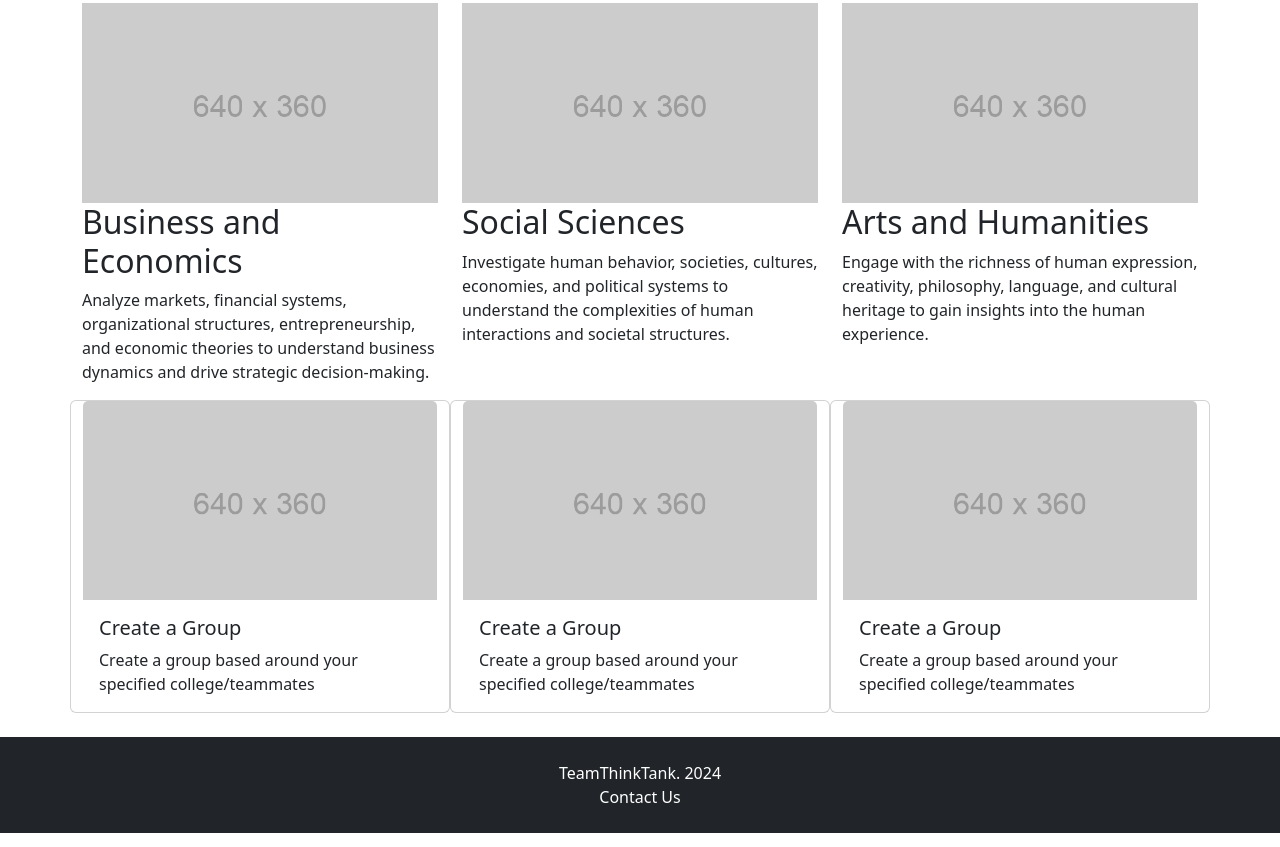
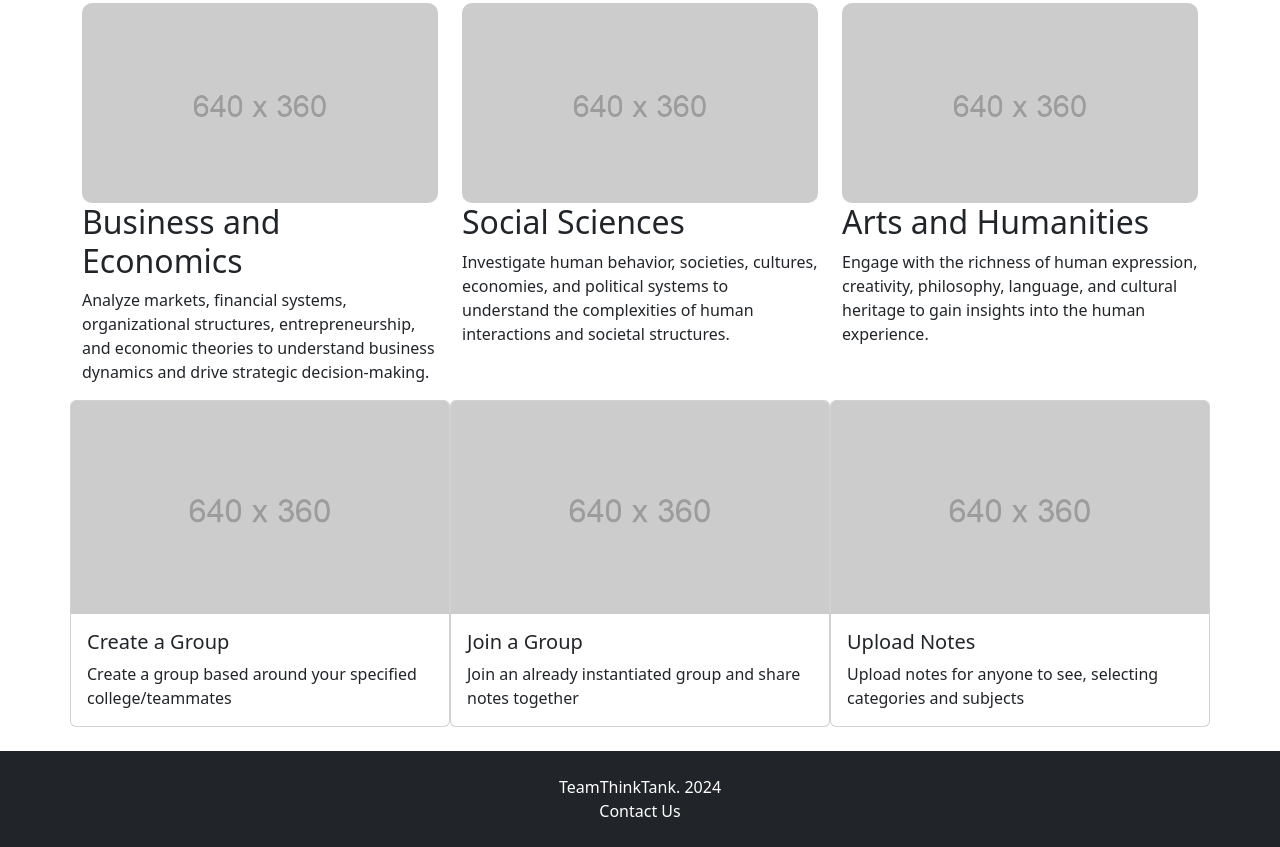
Before and after one commit to dcruz-nc/Team-Think-Tank, a plain HTML site: page dashboard.html in a window 1280 px wide. Shown: the part 554-1401 px from the top of the page. Drawn offline with nearby package versions, Linux system fonts and the light colour scheme.

Commit message:
Dashboard card padding

```diff
--- a/assets/css/dashboard.css
+++ b/assets/css/dashboard.css
@@ -1,5 +1,11 @@
 /*X-small devices*/
+.img-fluid {
+    border-radius: 10px;
+}
 
+.card {
+    padding: 0px;
+}
 
 /*Small devices*/
 @media (min-width: 576px) {
--- a/dashboard.html
+++ b/dashboard.html
@@ -75,7 +75,7 @@
                         <p>Engage with the richness of human expression, creativity, philosophy, language, and cultural heritage to gain insights into the human experience.</p>
                     </div>
                 </div>
-                <div class="row row-cols-1 row-cols-md-3 g-4 mb-4">
+                <div class="row row-cols-1 row-cols-md-3 mb-4">
                     <div class="card col">
                         <img src="./assets/images/placeholder.png" class="card-img-top">
                         <div class="card-body">
@@ -86,15 +86,15 @@
                     <div class="card col">
                         <img src="./assets/images/placeholder.png" class="card-img-top">
                         <div class="card-body">
-                            <h5 class="card-title">Create a Group</h5>
-                            <p class="card-text">Create a group based around your specified college/teammates</p>
+                            <h5 class="card-title">Join a Group</h5>
+                            <p class="card-text">Join an already instantiated group and share notes together</p>
                         </div>
                     </div>
                     <div class="card col">
                         <img src="./assets/images/placeholder.png" class="card-img-top">
                         <div class="card-body">
-                            <h5 class="card-title">Create a Group</h5>
-                            <p class="card-text">Create a group based around your specified college/teammates</p>
+                            <h5 class="card-title">Upload Notes</h5>
+                            <p class="card-text">Upload notes for anyone to see, selecting categories and subjects</p>
                         </div>
                     </div>
                 </div>
```
